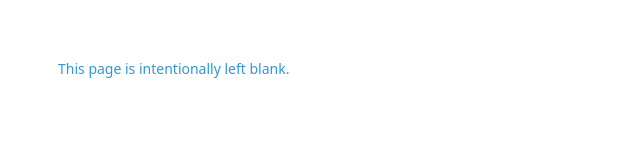
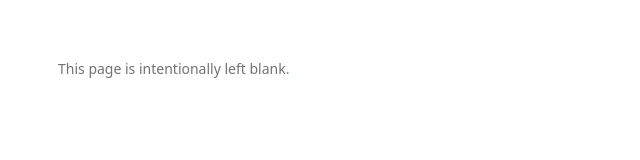
Before and after one commit to RoyHoulbec/BlankPage, a plain HTML site: page index.html in a window 1280 px wide. Shown: the whole page, without its empty margins (0-640 px from the left). Drawn offline with Linux system fonts and the light colour scheme; a web font is replaced by a local one.

Commit message:
Update index.html

```diff
--- a/index.html
+++ b/index.html
@@ -15,7 +15,7 @@
   <body>
 
 
-        <p class="view"><a href="https://github.com/RoyHoulbec/BlankPage">This page is intentionally left blank.</a></p>
+        <p class="view">This page is intentionally left blank<a href="https://github.com/RoyHoulbec/BlankPage">.</a></p>
 
 
     <script src="javascripts/scale.fix.js"></script>
```
